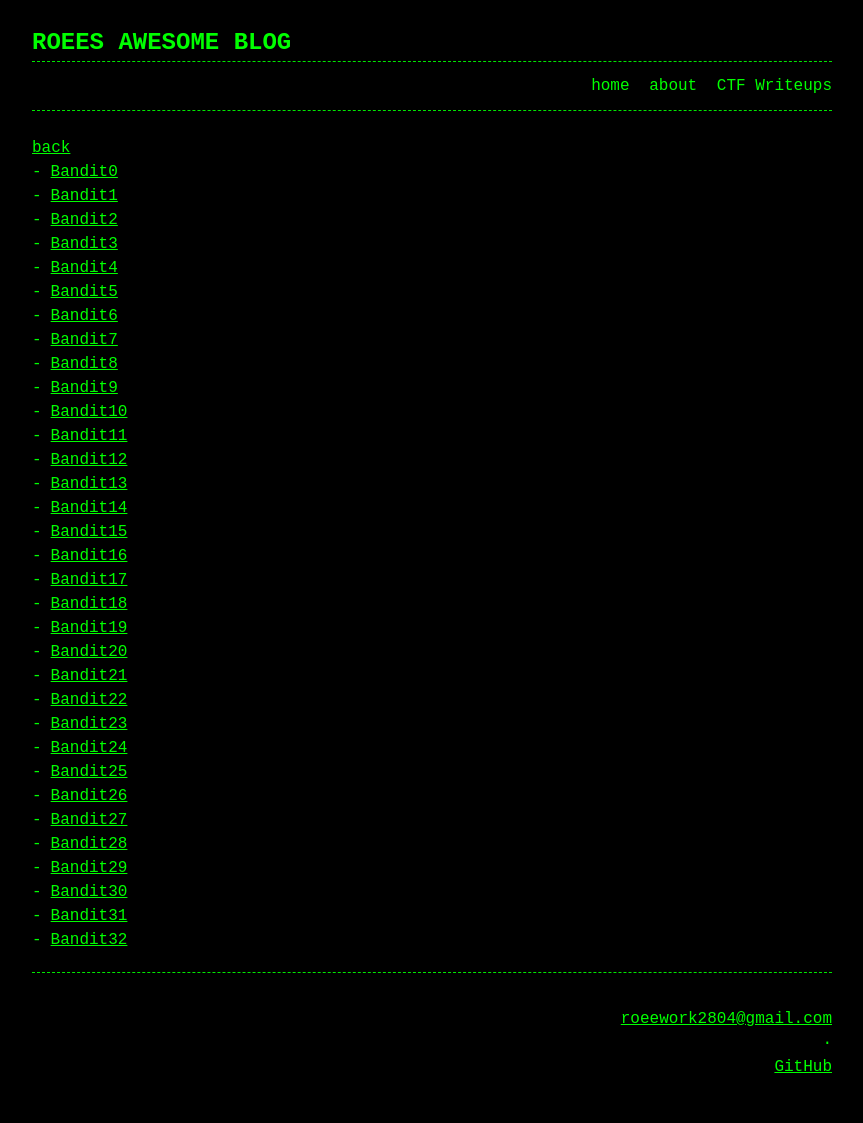
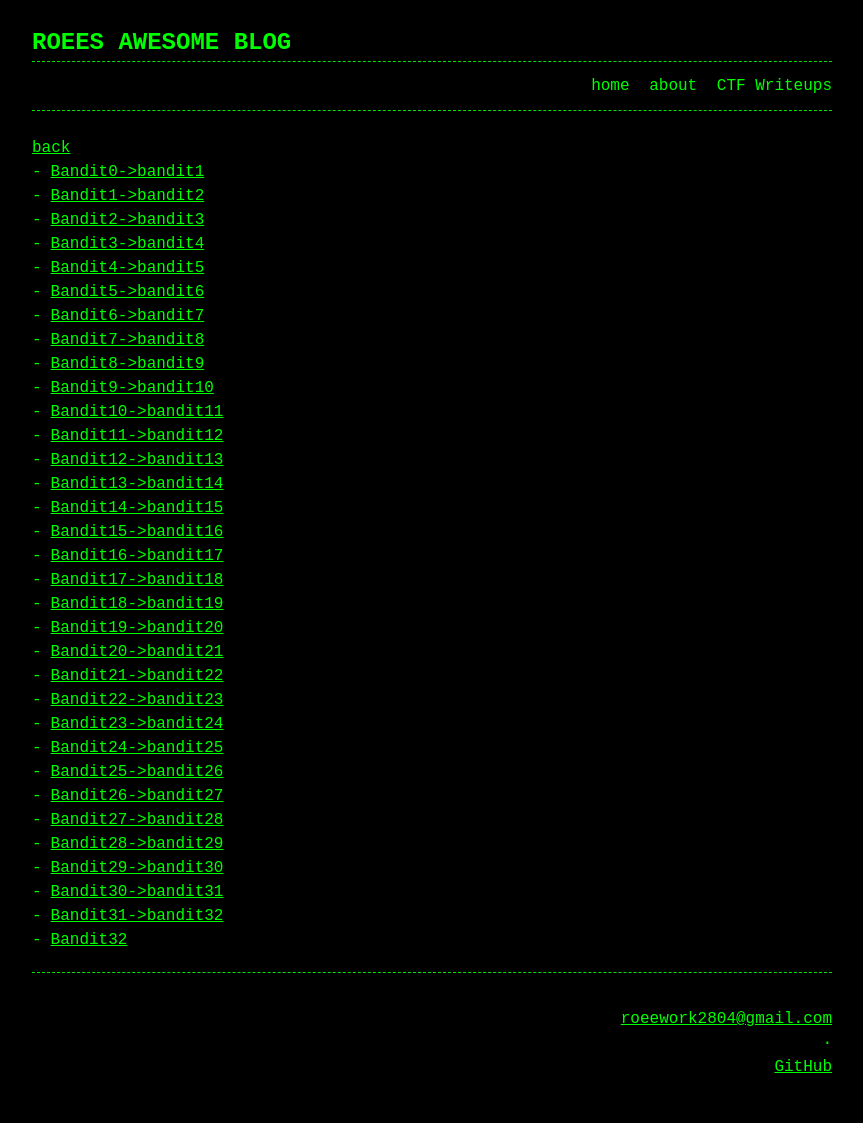
Before and after one commit to RoeeWork/blog, a Jekyll site: the page built from blog/ctf/overthewire/bandit/index.markdown, in a window 1280 px wide. Shown: the whole page, without its empty margins (208-1071 px from the left). Built offline with Jekyll 4.4.1, drawn with Linux system fonts in a browser that asks for light colours.

Commit message:
changed file names

```diff
--- a/blog/ctf/overthewire/bandit/index.markdown
+++ b/blog/ctf/overthewire/bandit/index.markdown
@@ -4,36 +4,36 @@ title: "Bandit"
 permalink: /ctf/overthewire/bandit/
 ---
 
-- [Bandit0]({{ '/ctf/overthewire/bandit/bandit0/' | relative_url }})
-- [Bandit1]({{ '/ctf/overthewire/bandit/bandit1/' | relative_url }})
-- [Bandit2]({{ '/ctf/overthewire/bandit/bandit2/' | relative_url }})
-- [Bandit3]({{ '/ctf/overthewire/bandit/bandit3/' | relative_url }})
-- [Bandit4]({{ '/ctf/overthewire/bandit/bandit4/' | relative_url }})
-- [Bandit5]({{ '/ctf/overthewire/bandit/bandit5/' | relative_url }})
-- [Bandit6]({{ '/ctf/overthewire/bandit/bandit6/' | relative_url }})
-- [Bandit7]({{ '/ctf/overthewire/bandit/bandit7/' | relative_url }})
-- [Bandit8]({{ '/ctf/overthewire/bandit/bandit8/' | relative_url }})
-- [Bandit9]({{ '/ctf/overthewire/bandit/bandit9/' | relative_url }})
-- [Bandit10]({{ '/ctf/overthewire/bandit/bandit10/' | relative_url }})
-- [Bandit11]({{ '/ctf/overthewire/bandit/bandit11/' | relative_url }})
-- [Bandit12]({{ '/ctf/overthewire/bandit/bandit12/' | relative_url }})
-- [Bandit13]({{ '/ctf/overthewire/bandit/bandit13/' | relative_url }})
-- [Bandit14]({{ '/ctf/overthewire/bandit/bandit14/' | relative_url }})
-- [Bandit15]({{ '/ctf/overthewire/bandit/bandit15/' | relative_url }})
-- [Bandit16]({{ '/ctf/overthewire/bandit/bandit16/' | relative_url }})
-- [Bandit17]({{ '/ctf/overthewire/bandit/bandit17/' | relative_url }})
-- [Bandit18]({{ '/ctf/overthewire/bandit/bandit18/' | relative_url }})
-- [Bandit19]({{ '/ctf/overthewire/bandit/bandit19/' | relative_url }})
-- [Bandit20]({{ '/ctf/overthewire/bandit/bandit20/' | relative_url }})
-- [Bandit21]({{ '/ctf/overthewire/bandit/bandit21/' | relative_url }})
-- [Bandit22]({{ '/ctf/overthewire/bandit/bandit22/' | relative_url }})
-- [Bandit23]({{ '/ctf/overthewire/bandit/bandit23/' | relative_url }})
-- [Bandit24]({{ '/ctf/overthewire/bandit/bandit24/' | relative_url }})
-- [Bandit25]({{ '/ctf/overthewire/bandit/bandit25/' | relative_url }})
-- [Bandit26]({{ '/ctf/overthewire/bandit/bandit26/' | relative_url }})
-- [Bandit27]({{ '/ctf/overthewire/bandit/bandit27/' | relative_url }})
-- [Bandit28]({{ '/ctf/overthewire/bandit/bandit28/' | relative_url }})
-- [Bandit29]({{ '/ctf/overthewire/bandit/bandit29/' | relative_url }})
-- [Bandit30]({{ '/ctf/overthewire/bandit/bandit30/' | relative_url }})
-- [Bandit31]({{ '/ctf/overthewire/bandit/bandit31/' | relative_url }})
+- [Bandit0->bandit1]({{ '/ctf/overthewire/bandit/bandit0/' | relative_url }})
+- [Bandit1->bandit2]({{ '/ctf/overthewire/bandit/bandit1/' | relative_url }})
+- [Bandit2->bandit3]({{ '/ctf/overthewire/bandit/bandit2/' | relative_url }})
+- [Bandit3->bandit4]({{ '/ctf/overthewire/bandit/bandit3/' | relative_url }})
+- [Bandit4->bandit5]({{ '/ctf/overthewire/bandit/bandit4/' | relative_url }})
+- [Bandit5->bandit6]({{ '/ctf/overthewire/bandit/bandit5/' | relative_url }})
+- [Bandit6->bandit7]({{ '/ctf/overthewire/bandit/bandit6/' | relative_url }})
+- [Bandit7->bandit8]({{ '/ctf/overthewire/bandit/bandit7/' | relative_url }})
+- [Bandit8->bandit9]({{ '/ctf/overthewire/bandit/bandit8/' | relative_url }})
+- [Bandit9->bandit10]({{ '/ctf/overthewire/bandit/bandit9/' | relative_url }})
+- [Bandit10->bandit11]({{ '/ctf/overthewire/bandit/bandit10/' | relative_url }})
+- [Bandit11->bandit12]({{ '/ctf/overthewire/bandit/bandit11/' | relative_url }})
+- [Bandit12->bandit13]({{ '/ctf/overthewire/bandit/bandit12/' | relative_url }})
+- [Bandit13->bandit14]({{ '/ctf/overthewire/bandit/bandit13/' | relative_url }})
+- [Bandit14->bandit15]({{ '/ctf/overthewire/bandit/bandit14/' | relative_url }})
+- [Bandit15->bandit16]({{ '/ctf/overthewire/bandit/bandit15/' | relative_url }})
+- [Bandit16->bandit17]({{ '/ctf/overthewire/bandit/bandit16/' | relative_url }})
+- [Bandit17->bandit18]({{ '/ctf/overthewire/bandit/bandit17/' | relative_url }})
+- [Bandit18->bandit19]({{ '/ctf/overthewire/bandit/bandit18/' | relative_url }})
+- [Bandit19->bandit20]({{ '/ctf/overthewire/bandit/bandit19/' | relative_url }})
+- [Bandit20->bandit21]({{ '/ctf/overthewire/bandit/bandit20/' | relative_url }})
+- [Bandit21->bandit22]({{ '/ctf/overthewire/bandit/bandit21/' | relative_url }})
+- [Bandit22->bandit23]({{ '/ctf/overthewire/bandit/bandit22/' | relative_url }})
+- [Bandit23->bandit24]({{ '/ctf/overthewire/bandit/bandit23/' | relative_url }})
+- [Bandit24->bandit25]({{ '/ctf/overthewire/bandit/bandit24/' | relative_url }})
+- [Bandit25->bandit26]({{ '/ctf/overthewire/bandit/bandit25/' | relative_url }})
+- [Bandit26->bandit27]({{ '/ctf/overthewire/bandit/bandit26/' | relative_url }})
+- [Bandit27->bandit28]({{ '/ctf/overthewire/bandit/bandit27/' | relative_url }})
+- [Bandit28->bandit29]({{ '/ctf/overthewire/bandit/bandit28/' | relative_url }})
+- [Bandit29->bandit30]({{ '/ctf/overthewire/bandit/bandit29/' | relative_url }})
+- [Bandit30->bandit31]({{ '/ctf/overthewire/bandit/bandit30/' | relative_url }})
+- [Bandit31->bandit32]({{ '/ctf/overthewire/bandit/bandit31/' | relative_url }})
 - [Bandit32]({{ '/ctf/overthewire/bandit/bandit32/' | relative_url }})
```
